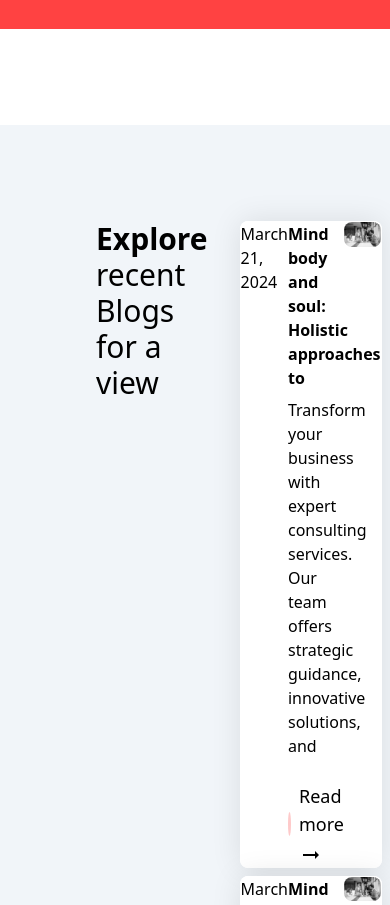
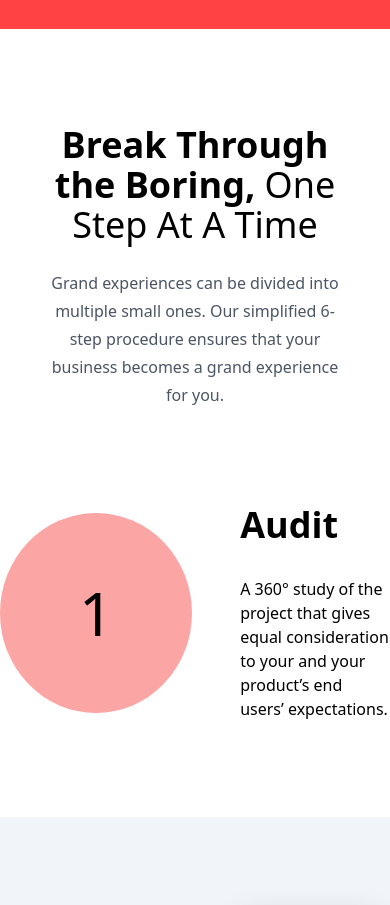
Before and after one commit to rkcoola792/media-dynox-revamped, a React (Vite) app: page / in a window 390 px wide. Shown: the part 4440-5345 px from the top of the page. Built offline with nearby package versions, Linux system fonts and the light colour scheme; the HTML template or start-up script is replaced by a standard one.

Commit message:
break through added

```diff
--- /dev/null
+++ b/src/components/BreakThrough/BreakThrough.jsx
@@ -0,0 +1,28 @@
+import { motion } from 'framer-motion';
+import React from 'react'
+
+const BreakThrough = ({step,heading,subheading}) => {
+  return (
+    <div className="break-through  flex justify-center items-center gap-12">
+      <motion.div
+        className=" flex justify-center items-center left-circle bg-red-300 h-[200px] w-[200px] rounded-[50%] text-6xl hover:bg-mainred hover:text-white cursor-pointer transition duration-200 ease-linear hover:ease-linear"
+        initial={{ opacity: 0, y: 75 }}
+        whileInView={{ opacity: 1, y: 0 }}
+        whileHover={{
+          y: -15,
+          boxShadow: "0px 30px 40px -13px rgba(0,0,0,0.65)",
+        }}
+        // transition={{ duration: 0.1 }}
+        transition={{ duration: 0.2, delay: 0.1 }}
+      >
+        {step}
+      </motion.div>
+      <div className="right-div w-[40%] flex flex-col gap-8 ">
+        <h1 className="heading text-4xl font-semibold">{heading}</h1>
+        <p className="subheading ">{subheading}</p>
+      </div>
+    </div>
+  );
+}
+
+export default BreakThrough
--- a/src/components/Homepage/Homepage.jsx
+++ b/src/components/Homepage/Homepage.jsx
@@ -8,6 +8,7 @@ import Section5 from './Section5'
 import ProgressBar from '../ProgressBar/ProgressBar'
 import { motion, useScroll, useSpring } from "framer-motion";
 import "./progressbar.scss"
+import Section6 from './Section6'
 const Homepage = () => {
     const { scrollYProgress } = useScroll();
     const scaleX = useSpring(scrollYProgress, {
@@ -23,6 +24,7 @@ const Homepage = () => {
       <Section2></Section2>
       <Section3></Section3>
       <Section5></Section5>
+      <Section6></Section6>
       <Section8></Section8>
       <Section9></Section9>
     </div>
--- /dev/null
+++ b/src/components/Homepage/Section6.jsx
@@ -0,0 +1,74 @@
+import { motion } from 'framer-motion';
+import React from 'react'
+import BreakThrough from '../BreakThrough/BreakThrough';
+
+const Section6 = () => {
+    const breakThrough = [
+      {
+        step: "1",
+        heading: "Audit",
+        subheading:
+          "A 360° study of the project that gives equal consideration to your and your product’s end users’ expectations.",
+      },
+    //   {
+    //     step: "2",
+    //     heading: "Enact",
+    //     subheading:
+    //       "Getting hands-on with the plans to develop a stellar product that stands the test of time.",
+    //   },
+    //   {
+    //     step: "3",
+    //     heading: "  Brush Up",
+    //     subheading:
+    //       "Regular maintenance checks and amendments to eliminate possible hurdles and polish the existing product to fulfill the scope of improvement.",
+    //   },
+    //   {
+    //     step: "4",
+    //     heading: "Brainstorm",
+    //     subheading:
+    //       "Aligning the goals, resources, and market trends in a harmonious symphony for a smooth development journey.",
+    //   },
+    //   {
+    //     step: "5",
+    //     heading: "Launch & Broadcast",
+    //     subheading:
+    //       "Sharing the final product with end users, evaluating user behavior, and monitoring progress.",
+    //   },
+    //   {
+    //     step: "6",
+    //     heading: "Nourish",
+    //     subheading:
+    //       "Ensuring the product works like a well-oiled machine by conducting regular maintenance.",
+    //   },
+    ];
+  return (
+    <div className="section-6 ">
+      <div className="top-headings flex flex-col my-24 px-12 gap-6 justify-center text-center items-center">
+        <motion.h1
+          className="text-4xl text-center z-30"
+          initial={{ opacity: 0, y: 75 }}
+          whileInView={{ opacity: 1, y: 0 }}
+          transition={{ duration: 0.5, delay: 0.1 }}
+        >
+          <span className="font-bold">Break Through the Boring,</span> One Step
+          At A Time
+        </motion.h1>
+        <motion.h3
+          className="sm:w-[70%] text-center text-gray-600 text-base leading-7"
+          initial={{ opacity: 0, y: 75 }}
+          whileInView={{ opacity: 1, y: 0 }}
+          transition={{ duration: 0.5, delay: 0.1 }}
+        >
+          Grand experiences can be divided into multiple small ones. Our
+          simplified 6-step procedure ensures that your business becomes a grand
+          experience for you.
+        </motion.h3>
+      </div>
+      <div className='bottom-steps'>
+        {breakThrough.map(ele=><BreakThrough heading={ele.heading} subheading={ele.subheading} step={ele.step} key={ele.step}></BreakThrough>)}
+      </div>
+    </div>
+  );
+}
+
+export default Section6
```
